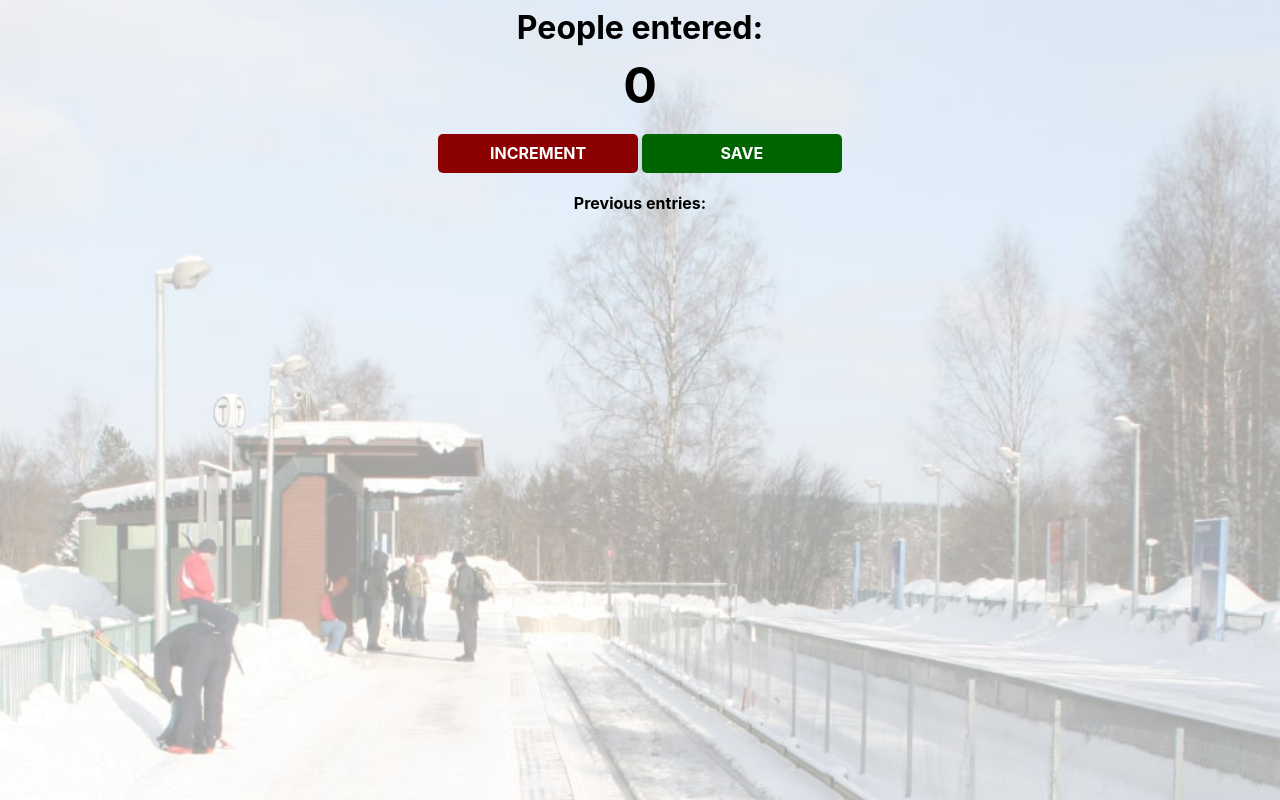
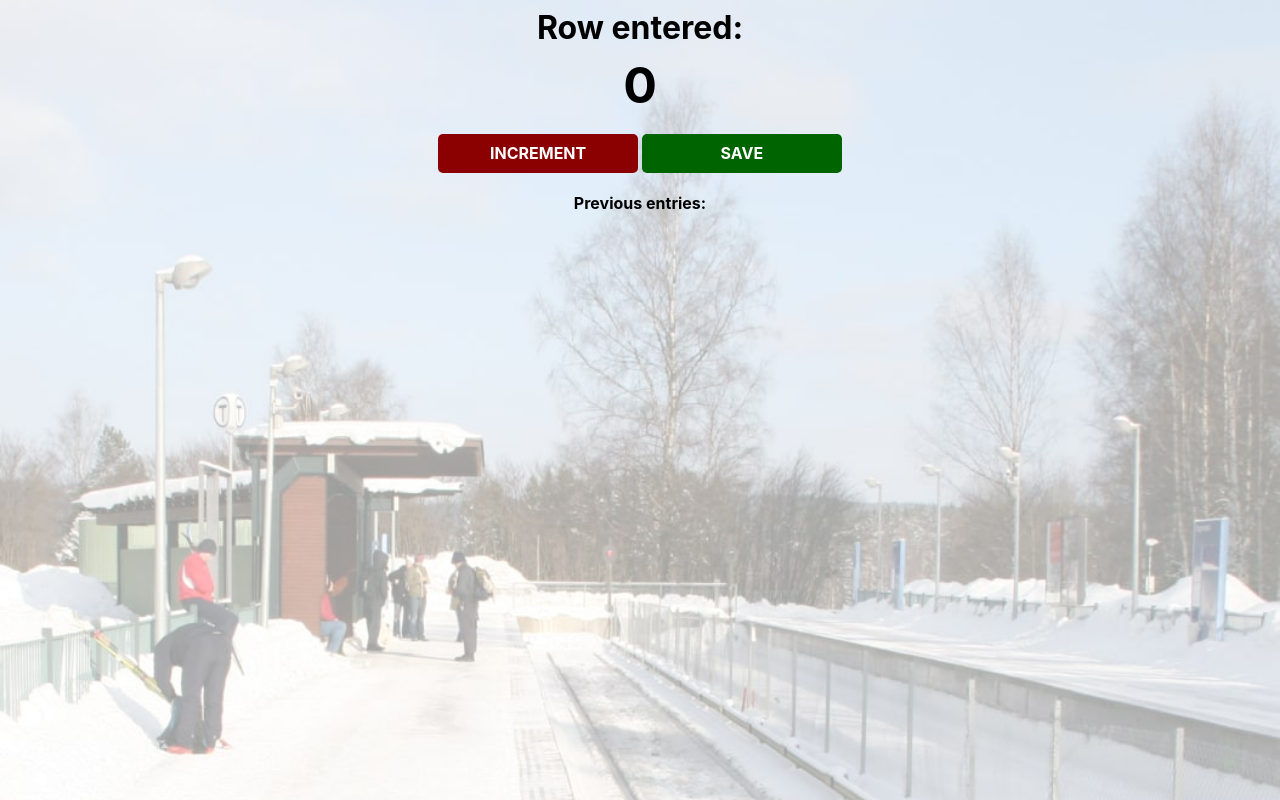
Before and after one commit to ronakgupta11/learn_javascript, a plain HTML site: page index.html in a window 1280 px wide. Drawn offline with nearby package versions, Linux system fonts and the light colour scheme.

Commit message:
Update index.html

```diff
--- a/index.html
+++ b/index.html
@@ -3,7 +3,7 @@
         <link rel="stylesheet" href="index.css">
     </head>
     <body>
-        <h1>People entered:</h1>
+        <h1>Row entered:</h1>
         <h2 id="count-el">0</h2>
         <button id="increment-btn" onclick="increment()">INCREMENT</button>
         <button id="save-btn" onclick="save()">SAVE</button>
```
